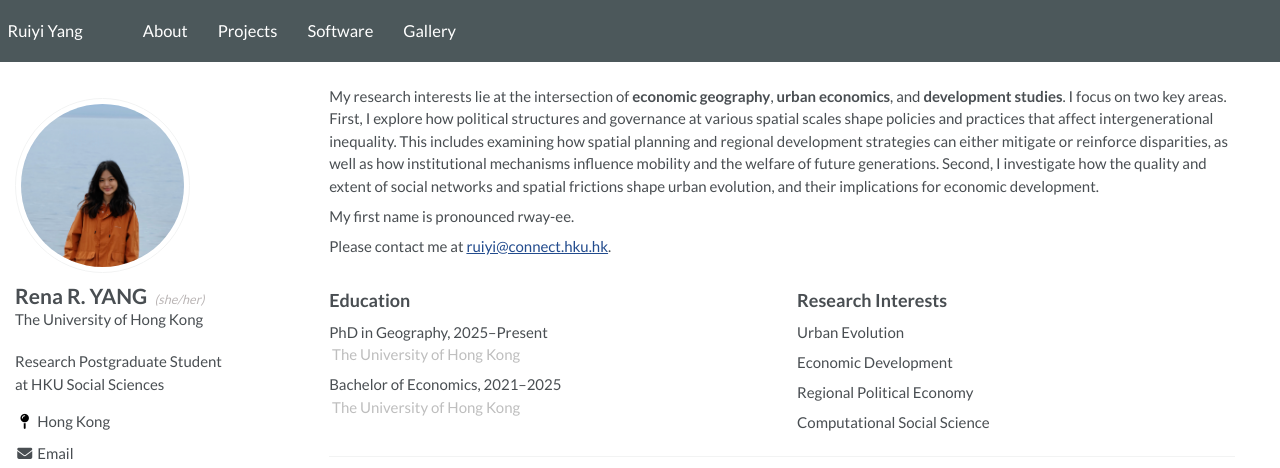
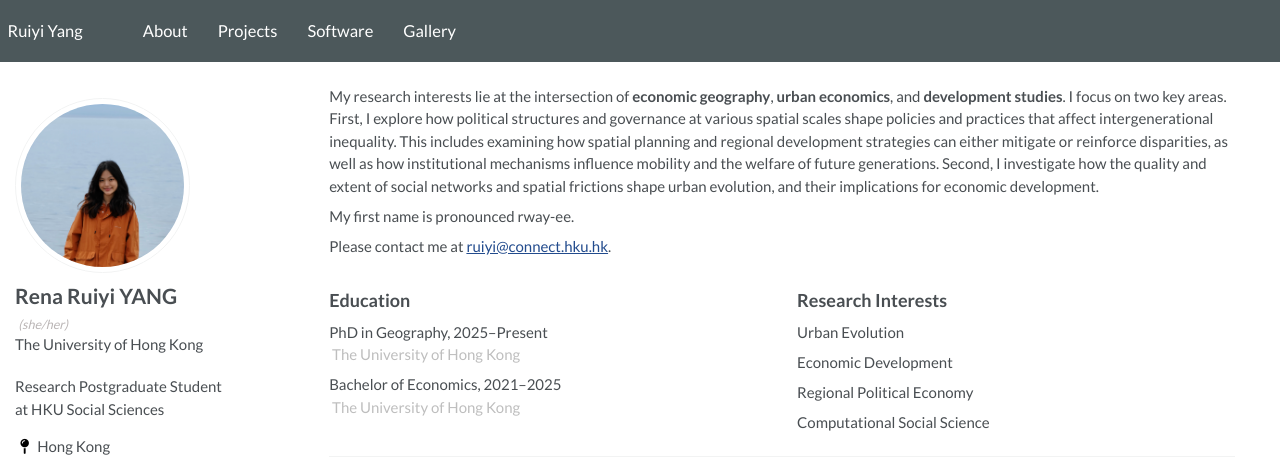
Before and after one commit to ruiyi-yang/ruiyi-yang.github.io, a Jekyll site: the page built from _pages/about.md, in a window 1280 px wide and 1298 px high. Shown: the top 468 px of the window. Built offline with Jekyll 4.4.1, drawn with Linux system fonts in a browser that asks for light colours; grey boxes are pictures that could not be loaded.

Commit message:
Update _config.yml

```diff
--- a/_config.yml
+++ b/_config.yml
@@ -1,5 +1,5 @@
 ## site settings
-title                    : "Rena R. Yang"
+title                    : "Ruiyi Yang"
 description              : "Research Postgraduate Student at HKU Social Sciences"
 repository               : "ruiyi-yang/ruiyi-yang.github.io"
 google_scholar_stats_use_cdn : true
@@ -14,7 +14,7 @@
 
 ## site author
 author:
-  name             : "Rena R. YANG"
+  name             : "Rena Ruiyi YANG"
   pronouns         : "she/her"
   avatar           : "images/RY3.jpg"
   bio              : "The University of Hong Kong"
```
